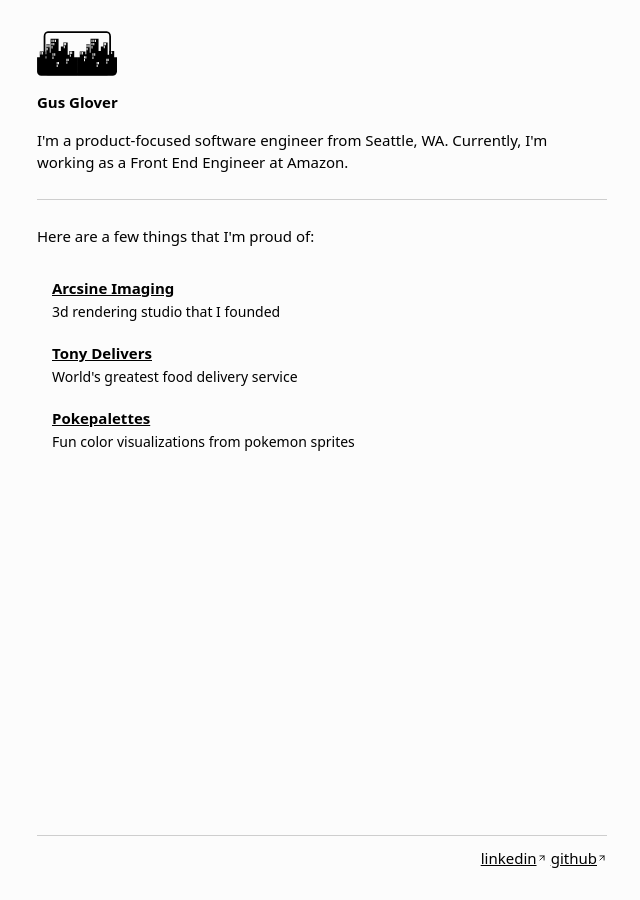
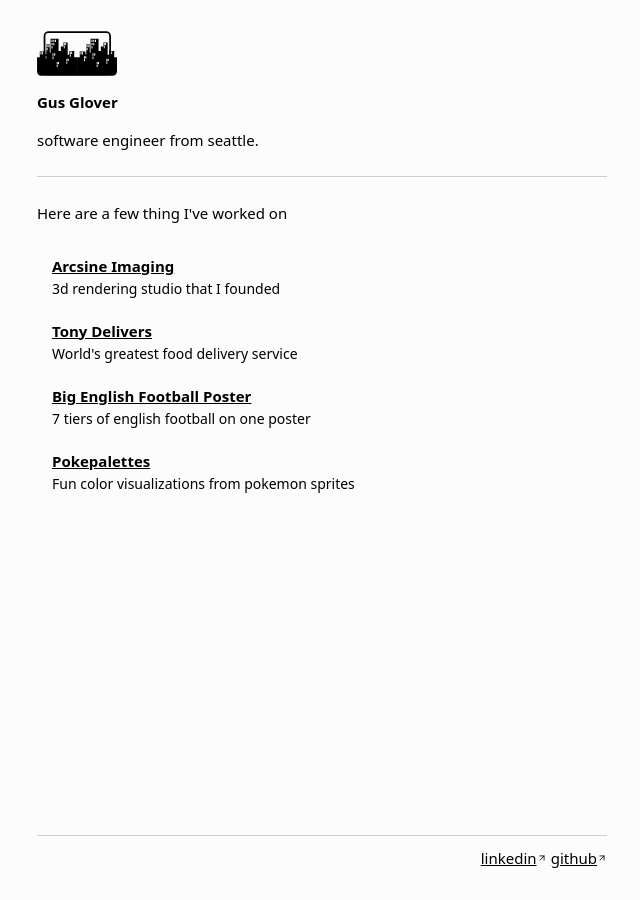
Before and after one commit to gglover/gus.city, a Jekyll site: the page built from index.html, in a window 1280 px wide. Shown: the whole page, without its empty margins (318-958 px from the left). Built offline with Jekyll 4.4.1, drawn with Linux system fonts in a browser that asks for light colours.

Commit message:
Add EFL poster page

```diff
--- a/_includes/image_card.html
+++ b/_includes/image_card.html
@@ -1,3 +1,3 @@
 <div class="card">
-  <img alt="{{ include.alt }}" src="/assets/images/{{ include.src }}" />
+  <img alt="{{ include.alt }}" src="/assets/images/{{ include.src }}" height="{{ include.height| default: 'auto' }}"/>
 </div>
--- a/_layouts/default.html
+++ b/_layouts/default.html
@@ -6,8 +6,8 @@
     <meta name="viewport" content="width=device-width, initial-scale=1">
     <meta http-equiv="content-language" content="en">
 
+    <title>{{ page.title | default: site.title }}</title>
     <link rel="shortcut icon" type="image/png" href="/assets/favicon.svg">
-    <title>{{ page.title | default: site.title }}</title>
     <link rel="canonical" href="{{ site.url | append: page.url }}" />
 
     <meta property="og:title" content="{{ page.title | default: site.title }}" />
@@ -20,6 +20,7 @@
     <meta property="twitter:title" content="{{ page.title | default: site.title }}"  />
 
     <link rel="stylesheet" href="/assets/base.css" />
+    {% include analytics.html %}
   </head>
   <body>
       <div id="content-wrapper">
--- a/assets/base.css
+++ b/assets/base.css
@@ -73,7 +73,13 @@
   text-align: right;
 }
 
-/** Home page **/
+
+/** Utility **/
+.full-width {
+  margin-left: calc(-100vw / 2 + var(--content-max-width) / 2);
+  margin-right: calc(-100vw / 2 + var(--content-max-width) / 2);
+}
+
 .card {
   border-radius: var(--space-xs);
   background-color: white;
@@ -99,6 +105,8 @@
   align-items: center;
 }
 
+
+/** Home page **/
 .project-list {
   padding: var(--space-xs) 0;
 }
@@ -132,6 +140,7 @@
   display: block;
 }
 
+
 /** CSS Reset **/
 *, *::before, *::after {
   box-sizing: border-box;
--- a/index.html
+++ b/index.html
@@ -4,11 +4,11 @@
 
 <h1>Gus Glover</h1>
 
-<p>I'm a product-focused software engineer from Seattle, WA. Currently, I'm working as a Front End Engineer at Amazon.</p>
+<p>software engineer from seattle.</p>
 
 <hr/>
 
-<p>Here are a few things that I'm proud of:</p>
+<p>Here are a few thing I've worked on</p>
 
 <div class="project-list">
   <a href="/arcsine-imaging">
@@ -25,6 +25,13 @@
     </article>
   </a>
 
+  <a href="/efl-poster">
+    <article class="project">
+      <h2>Big English Football Poster</h2>
+      <span>7 tiers of english football on one poster</span>
+    </article>
+  </a>
+
   <a href="/pokepalettes">
     <article class="project">
       <h2>Pokepalettes</h2>
--- a/pages/tony_delivers.html
+++ b/pages/tony_delivers.html
@@ -24,7 +24,7 @@
 
 <div style="margin: auto; width: 350px;">
   <a href="https://tonydelivers.co">
-    {% include image_card.html alt="tony delivers tweet and advertising" src="tony-delivers.jpg" %}
+    {% include image_card.html alt="tony delivers tweet and advertising" src="tony_delivers.jpg" %}
   </a>
 </div>
 
@@ -47,7 +47,7 @@
 {% include external_link.html title='kiro7' href='https://www.kiro7.com/news/local/tired-seattles-new-food-delivery-fees-one-driver-took-things-into-his-own-hands/MHCVFIV6AZASLCWHJAJMIR2EDE/' %}
 </div>
 
-{% include image_card.html src="tony-delivers-2.jpg" alt="tony in front of the downtown seattle public library waiting for orders" %}
+{% include image_card.html src="tony_delivers_outside.jpg" alt="tony in front of the downtown seattle public library waiting for orders" %}
 
 <p>
 As of 10/2024 Tony is still booked out with orders. He has a documentary and app launching soon. The legend is growing.
```
Also changed, not shown: _includes/analytics.html (added, +8 -0 lines), pages/efl_poster.html (added, +47 -0 lines), assets/images/arcsine-studio.jpg (deleted), assets/images/efl_poster.jpg (added), assets/images/efl_poster_physical_old.jpg (added), assets/images/tony_delivers.jpg (renamed from assets/images/tony-delivers.jpg), assets/images/tony_delivers_outside.jpg (renamed from assets/images/tony-delivers-2.jpg).
